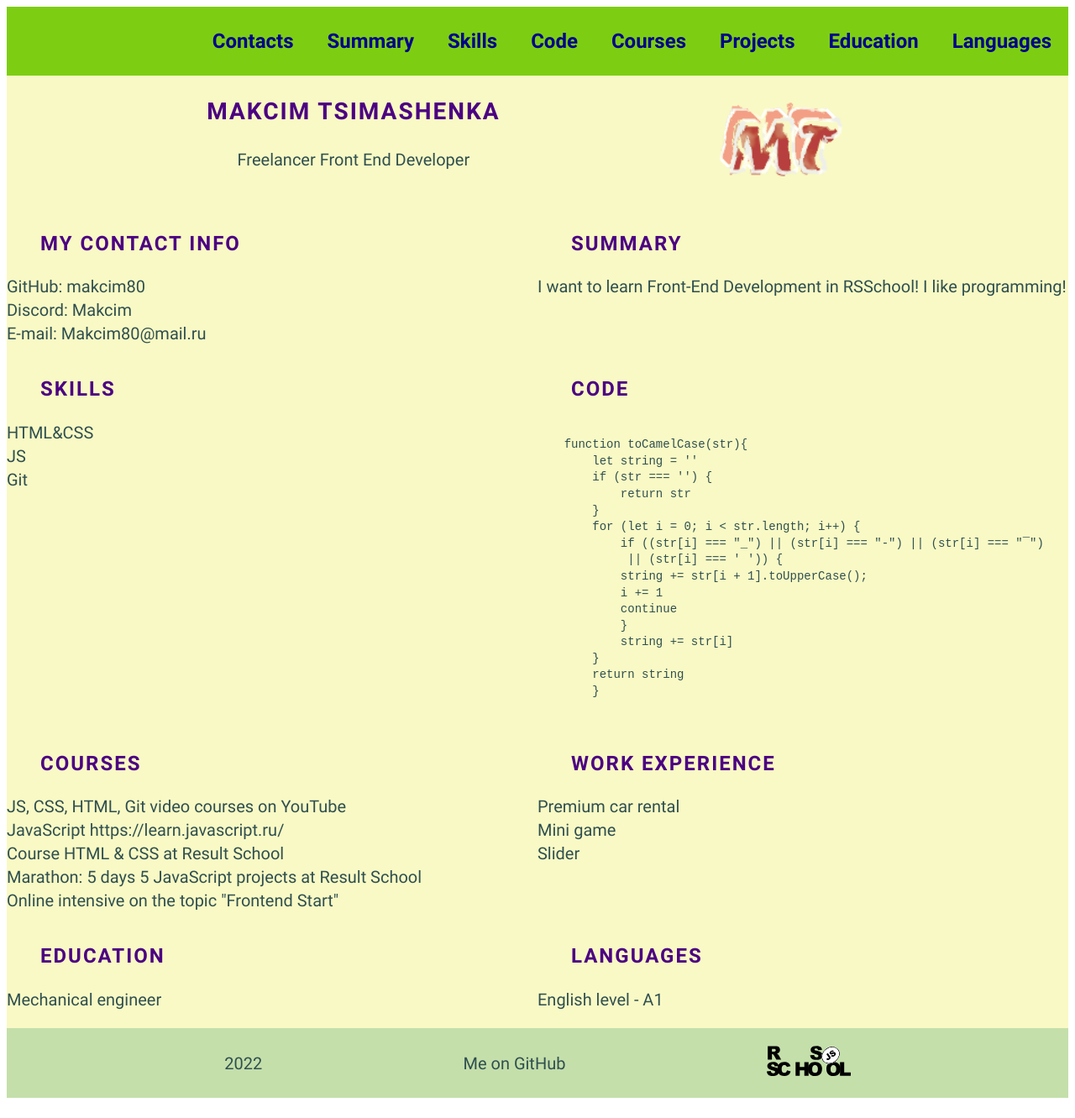
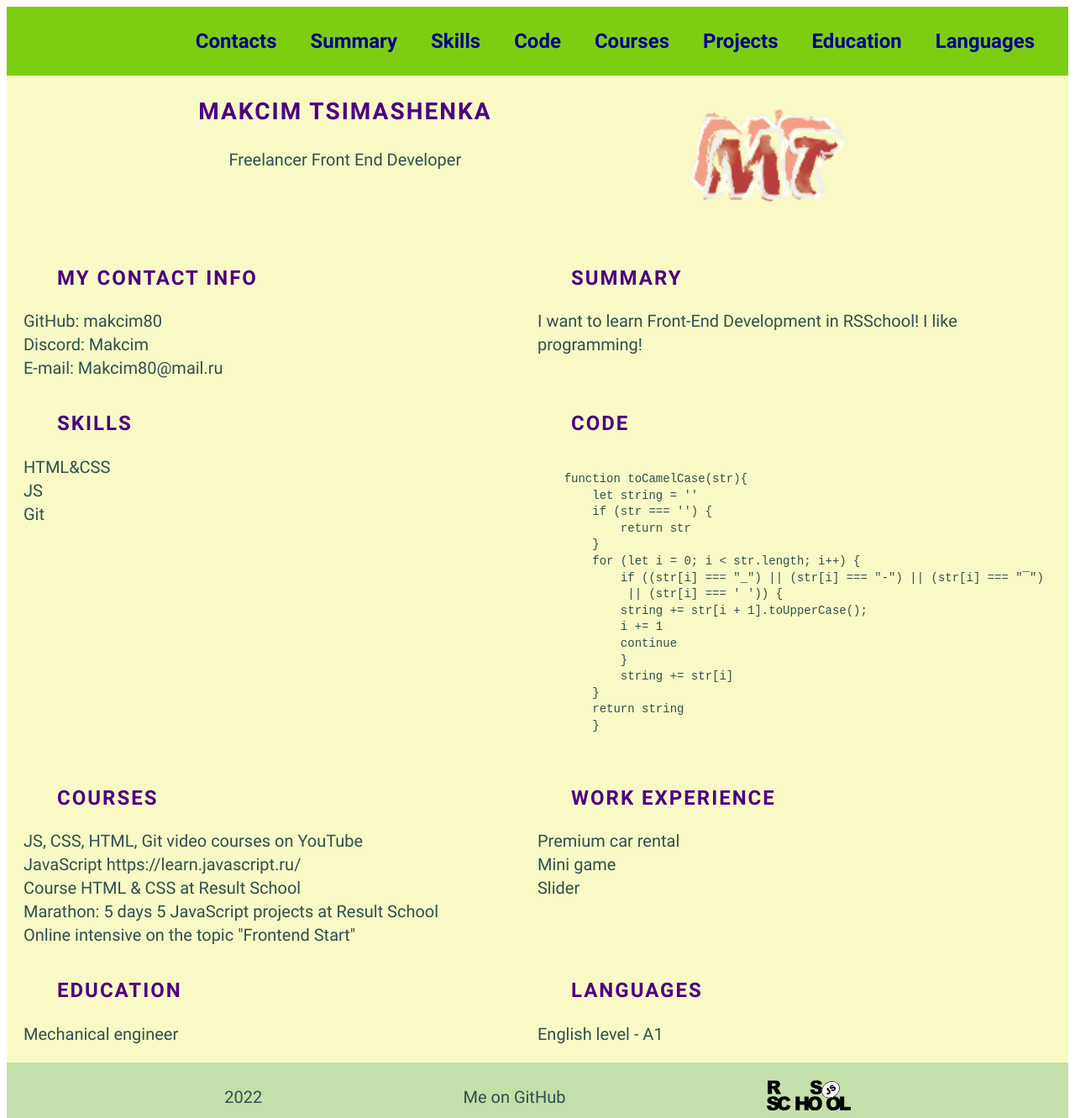
Before and after one commit to makcim80/rsschool-cv, a plain HTML site: page index.html in a window 1280 px wide. Shown: the top 1331 px of the page at 84% size. Drawn offline with Linux system fonts and the light colour scheme.

Commit message:
feat: fill main block

```diff
--- a/index.html
+++ b/index.html
@@ -90,9 +90,9 @@
             <section class="section" id="projects">
                 <h2 class="section-title">Work experience</h2>
                 <ul class="project-list">
-                    <li class="project-item"><a href="https://makcim80.github.io/cars-hw/" class="project-link">Premium car rental</a></li>
-                    <li class="project-item"><a href="https://codepen.io/Makcim80/pen/eYrwzeP" class="project-link">Mini game</a></li>
-                    <li class="project-item"><a href="https://codepen.io/Makcim80/pen/xxjemXr" class="project-link">Slider</a></li>
+                    <li class="project-item"><a href="https://makcim80.github.io/cars-hw/" target="_blank" class="project-link">Premium car rental</a></li>
+                    <li class="project-item"><a href="https://codepen.io/Makcim80/pen/eYrwzeP" target="_blank" class="project-link">Mini game</a></li>
+                    <li class="project-item"><a href="https://codepen.io/Makcim80/pen/xxjemXr" target="_blank" class="project-link">Slider</a></li>
                 </ul>
             </section>
             <section class="section" id="education">
@@ -108,8 +108,8 @@
     <footer class="footer">
         <div class="container footer-container">
             <div class="year">2022</div>
-            <a href="https://github.com/makcim80" class="github-link">Me on GitHub</a>
-            <a href="https://rs.school/js/" class="rsschool-link">
+            <a href="https://github.com/makcim80" target="_blank" class="github-link">Me on GitHub</a>
+            <a href="https://rs.school/js/" target="_blank" class="rsschool-link">
                 <img src="./assets/rs_school_js.svg" alt="RSSchool" class="img-rsschool">
             </a>
         </div>
--- a/style.css
+++ b/style.css
@@ -28,6 +28,7 @@ body {
 }
 
 .header {
+    padding: 0 20px;
     background-color: #7dce13;
 }
 
@@ -36,16 +37,12 @@ body {
     margin: 0 auto;
 }
 
-.nav {}
-
 .nav-list {
     display: flex;
     justify-content: flex-end;
     align-items: center;
     list-style: none;
 }
-
-.nav-item {}
 
 .nav-link {
     padding: 0 20px;
@@ -62,6 +59,7 @@ body {
 }
 
 .main {
+    padding: 0 20px;
     background-color: #f9f9c5;
 }
 
@@ -111,10 +109,8 @@ body {
     letter-spacing: 2px;
 }
 
-.profession {}
-
 .avatar {
-    width: 200px;
+    width: 250px;
 }
 
 .contact-list, .skill-list, .course-list, .project-list {
@@ -177,8 +173,6 @@ p {
     font-size: 20px;
 }
 
-.rsschool-link {}
-
 .img-rsschool {
     width: 100px;
 }
```
